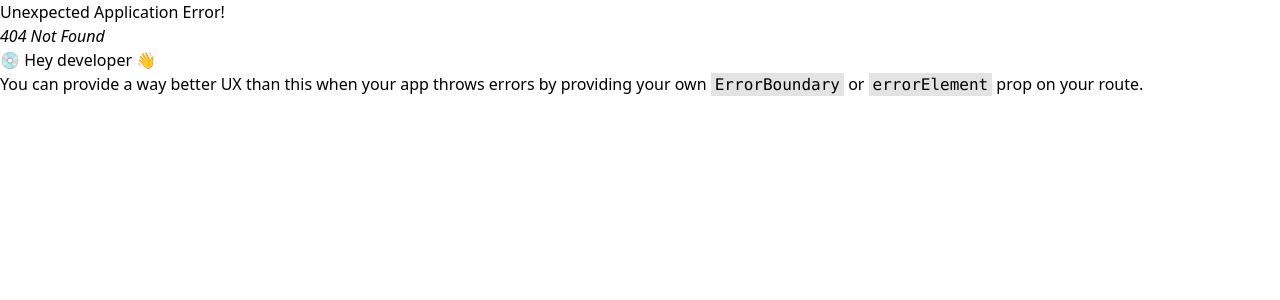
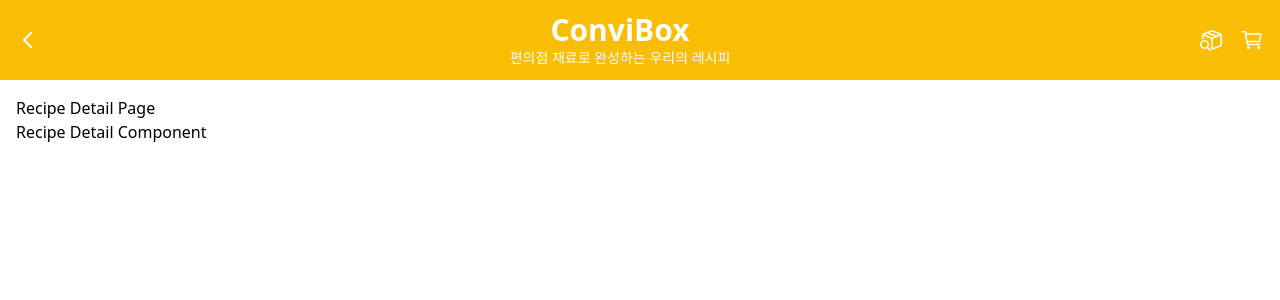
Before and after one commit to Hyeong0311/ConviBox, a React (Vite) app: page /recipe/1 in a window 1280 px wide. Before the commit this address had no page. Shown: the top 300 px of the page. Built offline with nearby package versions, Linux system fonts and the light colour scheme.

Commit message:
types JH

```diff
--- /dev/null
+++ b/src/components/user/RecipeDetailComponent.tsx
@@ -0,0 +1,12 @@
+import {ReactElement} from "react";
+
+
+function RecipeDetailComponent(): ReactElement {
+    return (
+        <div>
+            <div>Recipe Detail Component</div>
+        </div>
+    );
+}
+
+export default RecipeDetailComponent;
--- a/src/components/user/SearchProductListComponent.tsx
+++ b/src/components/user/SearchProductListComponent.tsx
@@ -1,5 +1,5 @@
 import {ReactElement, useEffect, useState} from "react";
-import {useSearchParams} from "react-router-dom";
+import {useNavigate, useSearchParams} from "react-router-dom";
 import {getSearchedList} from "../../api/productAPI.ts";
 import {IProduct, IProducts} from "../../types/product.ts";
 import LoadingComponent from "../../common/LoadingComponent.tsx";
@@ -16,6 +16,7 @@
     const [searchParams] = useSearchParams()
     const [loading, setLoading] = useState<boolean>(false)
     const [product, setProduct] = useState<IProducts>({...initialState})
+    const navigate = useNavigate();
 
     const query: string = searchParams.get("query") || ""
 
@@ -33,6 +34,14 @@
         })
     }, [query])
 
+    const handleClick = (pno: number) => {
+
+        navigate({
+
+            pathname: '/recipe/' + pno
+        })
+    }
+
 
     return (
         <div>
@@ -42,7 +51,8 @@
                 {product.dtoList.map((item: IProduct) => (
                     <div
                         key={item.pno}
-                        className="flex items-center space-x-5 bg-white p-5 rounded-full shadow-lg"
+                        className="flex items-center space-x-5 bg-white p-5 rounded-full shadow-lg cursor-pointer"
+                        onClick={() => handleClick(item.pno)}
                     >
                         {/* 이미지 박스 (임시 회색 배경) */}
                         <div className="h-24 w-24 bg-gray-200 rounded-full">
--- a/src/page/user/RecipeDetailPage.tsx
+++ b/src/page/user/RecipeDetailPage.tsx
@@ -1,9 +1,18 @@
-function RecipeDetailPage() {
+import {ReactElement} from "react";
+import RecipeDetailComponent from "../../components/user/RecipeDetailComponent.tsx";
+
+
+function RecipeDetailPage(): ReactElement {
+
+
+
     return (
+
         <div>
-            Recipe Detail Page
+            <div>Recipe Detail Page</div>
+            <RecipeDetailComponent></RecipeDetailComponent>
         </div>
-    );
+    )
 }
 
 export default RecipeDetailPage;
--- a/src/router/UserRouter.tsx
+++ b/src/router/UserRouter.tsx
@@ -5,6 +5,7 @@
 const UserIndex = lazy(() => import("../page/user/UserIndex"))
 const MainPage = lazy(() => import('../page/user/MainPage'))
 const SearchListPage = lazy(() => import('../page/user/SearchListPage'))
+const RecipeDetailPage = lazy(() => import('../page/user/RecipeDetailPage'))
 
 const loading = <LoadingComponent></LoadingComponent>
 
@@ -20,8 +21,12 @@
             element: <MainPage/>
         },
         {
-            path: '/search',
+            path: 'search',
             element: <Suspense fallback={loading}><SearchListPage/></Suspense>
+        },
+        {
+            path: 'recipe/:pno',
+            element: <Suspense fallback={loading}><RecipeDetailPage/></Suspense>
         }
     ]
 }
--- a/src/types/product.ts
+++ b/src/types/product.ts
@@ -7,6 +7,7 @@
     price: number
     keyword?: string
     uploadFileNames?: string[]
+    files?: File[]
 }
 
 export interface IProducts {
```
